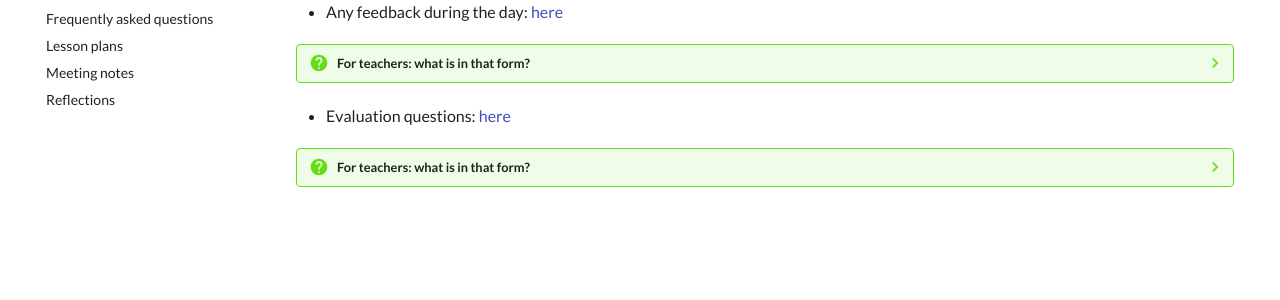
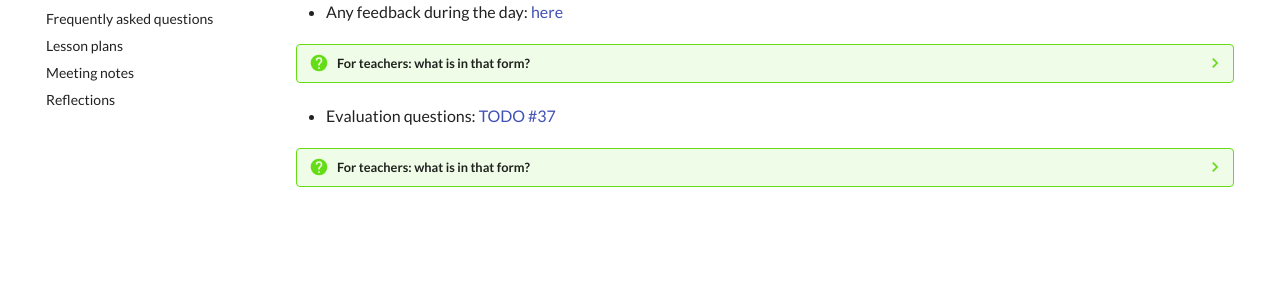
Before and after one commit to UPPMAX/naiss_file_transfer_course, an MkDocs documentation site: the page built from docs/evaluation.md, in a window 1280 px wide. Shown: the part 445-745 px from the top of the page. Built offline with MkDocs 1.6.1 and Material for MkDocs 9.7.7, drawn with Linux system fonts in a browser that asks for light colours; comment, search, counter and statistics services are not loaded.

Commit message:
Expose #37

```diff
--- a/docs/evaluation.md
+++ b/docs/evaluation.md
@@ -23,7 +23,7 @@ This is the page for evaluating the current iteration of the course.
     in the feedback.
     Do mention the teachers, assistants, etc by name!
 
-- Evaluation questions: [here](https://docs.google.com/forms/d/e/1FAIpQLScs0JbgtgGFN4p818BzH3nwgqUGdIf7hsyLLC3wYQB1IK7M5A/viewform?usp=header)
+- Evaluation questions: [TODO #37](https://github.com/UPPMAX/naiss_file_transfer_course/issues/37)
 
 ???- question "For teachers: what is in that form?"
 
```
Also changed, not shown: docs/sessions/filezilla/README.md (+1 -1 lines).
